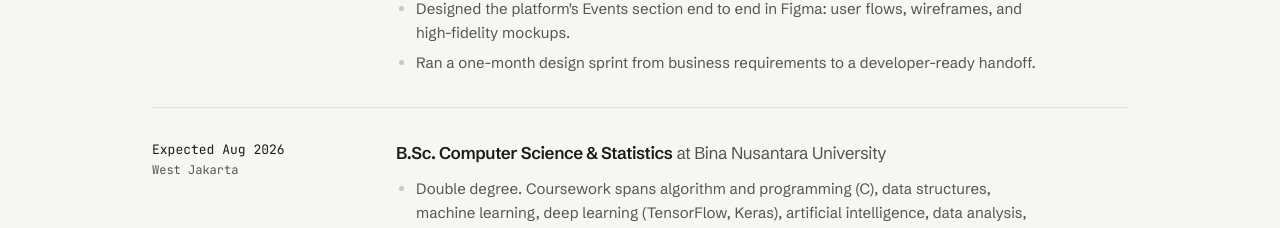
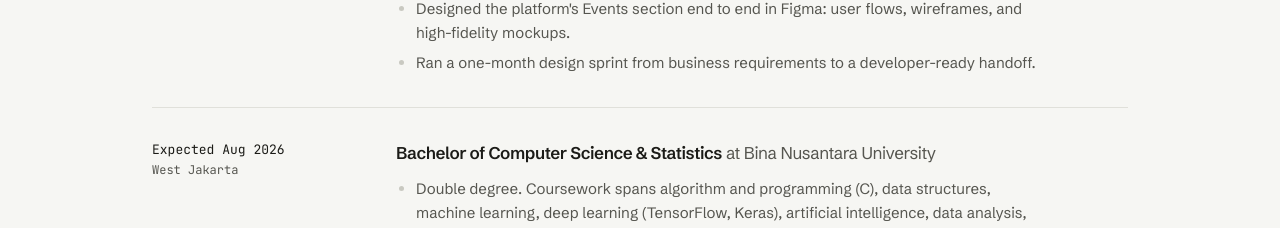
Before and after one commit to zpjosephi/josephsweb, a Next.js app: page /minimal in a window 1280 px wide. Shown: the part 3238-3466 px from the top of the page. Built offline with nearby package versions, Linux system fonts and the light colour scheme.

Commit message:
spell out bachelor of computer science & statistics, match the cv

```diff
--- a/src/app/minimal/page.tsx
+++ b/src/app/minimal/page.tsx
@@ -294,7 +294,7 @@ const rows: Row[] = [
   {
     period: "Expected Aug 2026",
     place: "West Jakarta",
-    title: "B.Sc. Computer Science & Statistics",
+    title: "Bachelor of Computer Science & Statistics",
     org: "Bina Nusantara University",
     points: [
       "Double degree. Coursework spans algorithm and programming (C), data structures, machine learning, deep learning (TensorFlow, Keras), artificial intelligence, data analysis, text and data mining, computational biology (BioPython), software engineering, object-oriented programming (Java), web programming (Laravel), and UI/UX.",
--- a/src/data/experience.ts
+++ b/src/data/experience.ts
@@ -48,7 +48,7 @@ export type EducationEntry = {
 
 export const education: EducationEntry = {
   school: "Bina Nusantara University",
-  degree: "B.Sc. Computer Science & Statistics",
+  degree: "Bachelor of Computer Science & Statistics",
   period: "Expected Aug 2026",
   coursework: [
     "Algorithm & Programming (C)",
```
